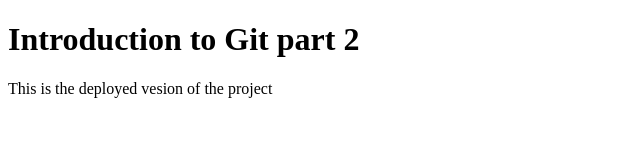
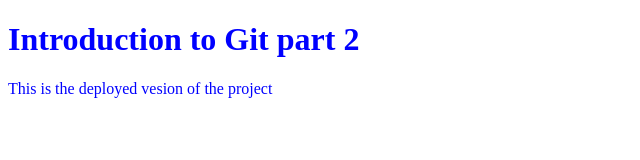
Before and after one commit to awondip/MSB1-sample-git-project, a plain HTML site: page index.html in a window 1280 px wide. Shown: the whole page, without its empty margins (0-640 px from the left). Drawn offline with Linux system fonts and the light colour scheme.

Commit message:
styles added to the body of html

```diff
--- /dev/null
+++ b/css/styles.css
@@ -0,0 +1,3 @@
+body{
+  color: blue;
+}
--- a/index.html
+++ b/index.html
@@ -4,6 +4,7 @@
     <meta charset="UTF-8">
     <meta http-equiv="X-UA-Compatible" content="IE=edge">
     <meta name="viewport" content="width=device-width, initial-scale=1.0">
+    <link rel="stylesheet" href="./css/styles.css">
     <title>explaing Git</title>
 </head>
 <body>
```
